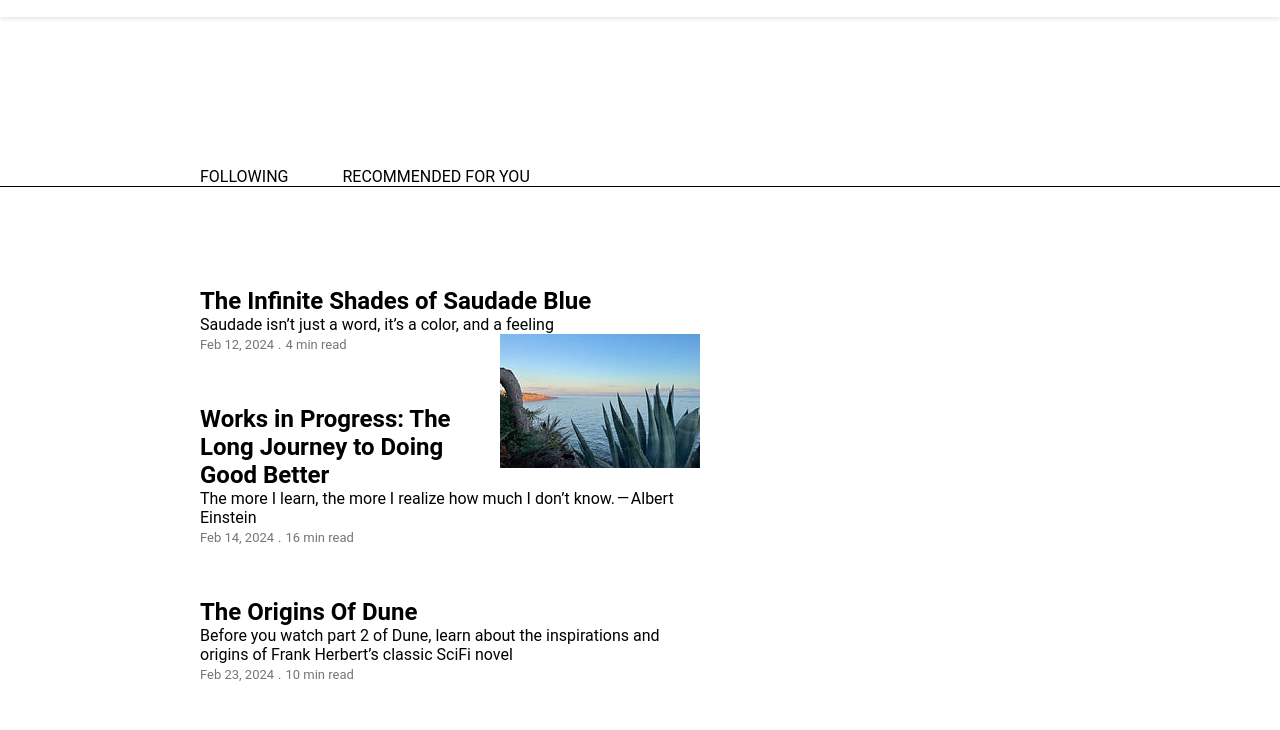
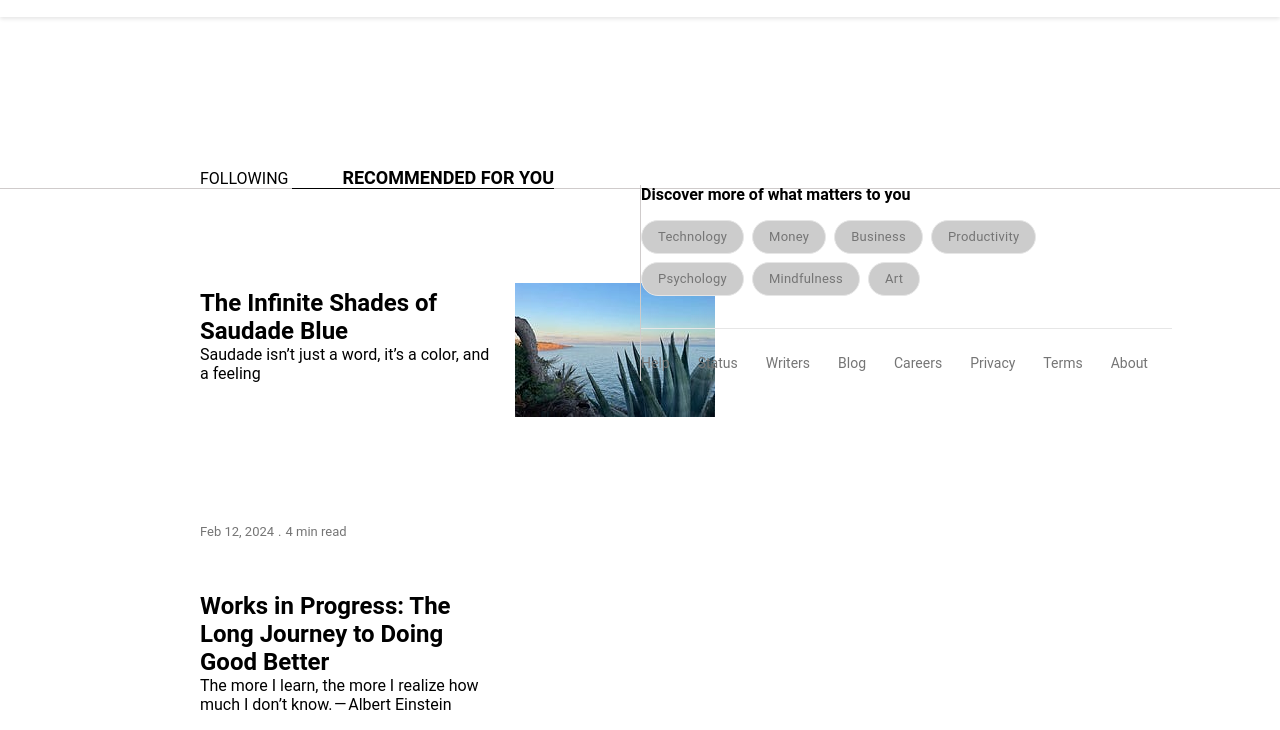
Before and after one commit to Giagioo/Epicode, a plain HTML site: page W2D4-Pratica/index.html in a window 1280 px wide. Shown: the part 52-782 px from the top of the page. Drawn offline with Linux system fonts and the light colour scheme.

Commit message:
consegna W2D4

```diff
--- a/W2D4-Pratica/index.html
+++ b/W2D4-Pratica/index.html
@@ -18,8 +18,8 @@
 
     <main>
         <div class="Tabs">
-            <span>FOLLOWING</span>
-            <span>RECOMMENDED FOR YOU</span>
+            <span> FOLLOWING</span>
+            <span class="Button"> RECOMMENDED FOR YOU</span>
 
 
         </div>
@@ -84,13 +84,40 @@
 
                 <img src="./assets/img/article 5.jpg" alt="">
 
+
                 <div class="info">
                     <span>Feb 20, 2024</span>
                     <span class="dot">.</span>
                     <span>7 min read</span>
+
                 </div>
             </div>
         </section>
+        <aside style="display: flex;">
+            <h4>Discover more of what matters to you</h4>
+
+            <div class="topics">
+                <div class="topic">Technology</div>
+                <div class="topic">Money</div>
+                <div class="topic">Business</div>
+                <div class="topic">Productivity</div>
+                <div class="topic">Psychology</div>
+                <div class="topic">Mindfulness</div>
+                <div class="topic">Art</div>
+                </div>
+            <footer>
+                <ul>
+                    <li><a href="#">Help</a></li>
+                    <li><a href="#">Status</a></li>
+                    <li><a href="#">Writers</a></li>
+                    <li><a href="#">Blog</a></li>
+                    <li><a href="#">Careers</a></li>
+                    <li><a href="#">Privacy</a></li>
+                    <li><a href="#">Terms</a></li>
+                    <li><a href="#">About</a></li>
+                </ul>
+            </footer>
+        </aside>
     </main>
 </body>
 
--- a/W2D4-Pratica/style.css
+++ b/W2D4-Pratica/style.css
@@ -1,6 +1,7 @@
 * {
-  margin: 0;
-  padding: 0;
+  margin: 0px;
+  padding: 0px;
+  box-sizing: border-box;
 }
 
 body {
@@ -8,11 +9,20 @@ body {
 }
 
 header {
-  back;
+
   padding: 20px 0;
   box-shadow: 0 2px 4px rgba(0, 0, 0, 0.1);
   display: flex;
 
+}
+
+
+.centered {
+  position: absolute;
+  top: 50%;
+  left: 50%;
+  transform: translate(-50%, -50%);
+  text-align: center;
 }
 
 
@@ -23,9 +33,14 @@ header {
 
 .Tabs {
   padding-top: 150px;
+  border-bottom: 1px solid rgb(207, 203, 203);
+  padding-left: 150px;
+}
+
+.Button {
+  font-size: large;
+  font-weight: bold;
   border-bottom: 1px solid black;
-  padding-left: 150px;
-
 }
 
 .Tabs span {
@@ -40,7 +55,7 @@ header {
   padding-top: 100px;
 }
 
-.Article{
+.Article {
   padding-bottom: 50px;
 
 }
@@ -52,6 +67,64 @@ header {
   white-space: nowrap;
 }
 
-  .Article img{
+.Article img {
+  position: relative;
+  left: 315px;
+  bottom: 100px;
+}
+
+
+aside{
+  display: flex;
+  flex-wrap: wrap;
+  position: relative;
   float: right;
+  width: 50%;
+  bottom: 1300px;
+  border-left: 1px solid rgb(207, 203, 203);
 }
+
+
+aside h4 {
+  margin-bottom: 16px;
+}
+
+aside .topics {
+  display: flex;
+  flex-wrap: wrap;
+  padding-bottom: 24px;
+  margin-right: 150px;
+}
+
+aside .topics .topic {
+  font-size: 13px;
+  line-height: 20px;
+  padding: 6px 16px;
+  border: 1px solid rgba(230, 230, 230, 1);
+  color: rgba(117, 117, 117, 1);
+  letter-spacing: 0.25px;
+  margin-bottom: 8px;
+  margin-right: 8px;
+  border-radius: 50px;
+  background-color: rgb(204, 204, 204, 1);
+}
+
+aside footer {
+  padding-top: 24px;
+  border-top: 1px solid rgba(230, 230, 230, 1);
+}
+aside footer ul {
+  list-style: none;
+}
+
+aside footer ul li {
+  display: inline-block;
+  margin-right: 24px;
+  margin-bottom: 8px;
+}
+aside footer li a {
+  font-size: 14px;
+  line-height: 20px;
+  color: rgba(117, 117, 117, 1);
+  text-decoration: none;
+}
```
Lines whose indentation alone changed are shown as unchanged.
